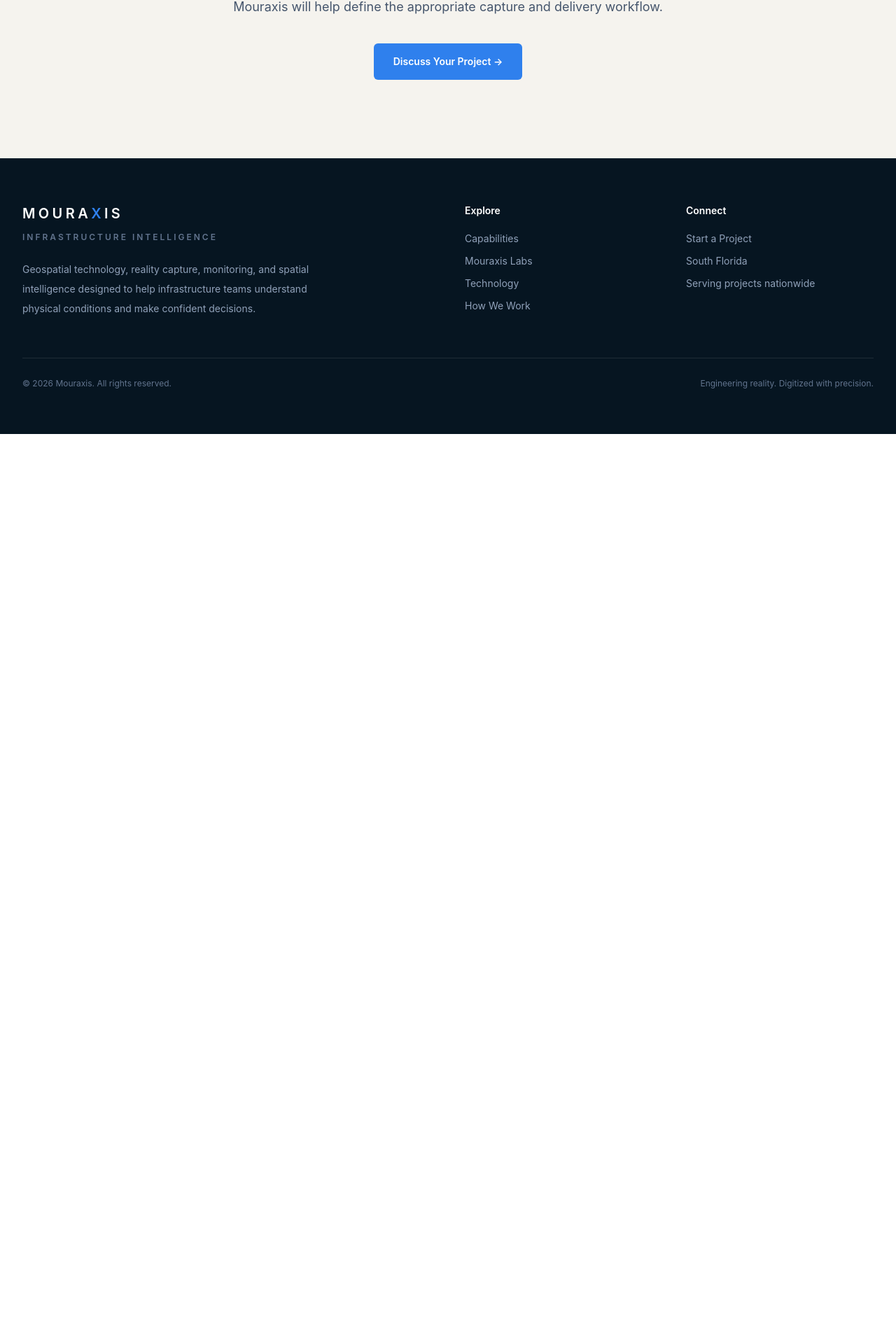
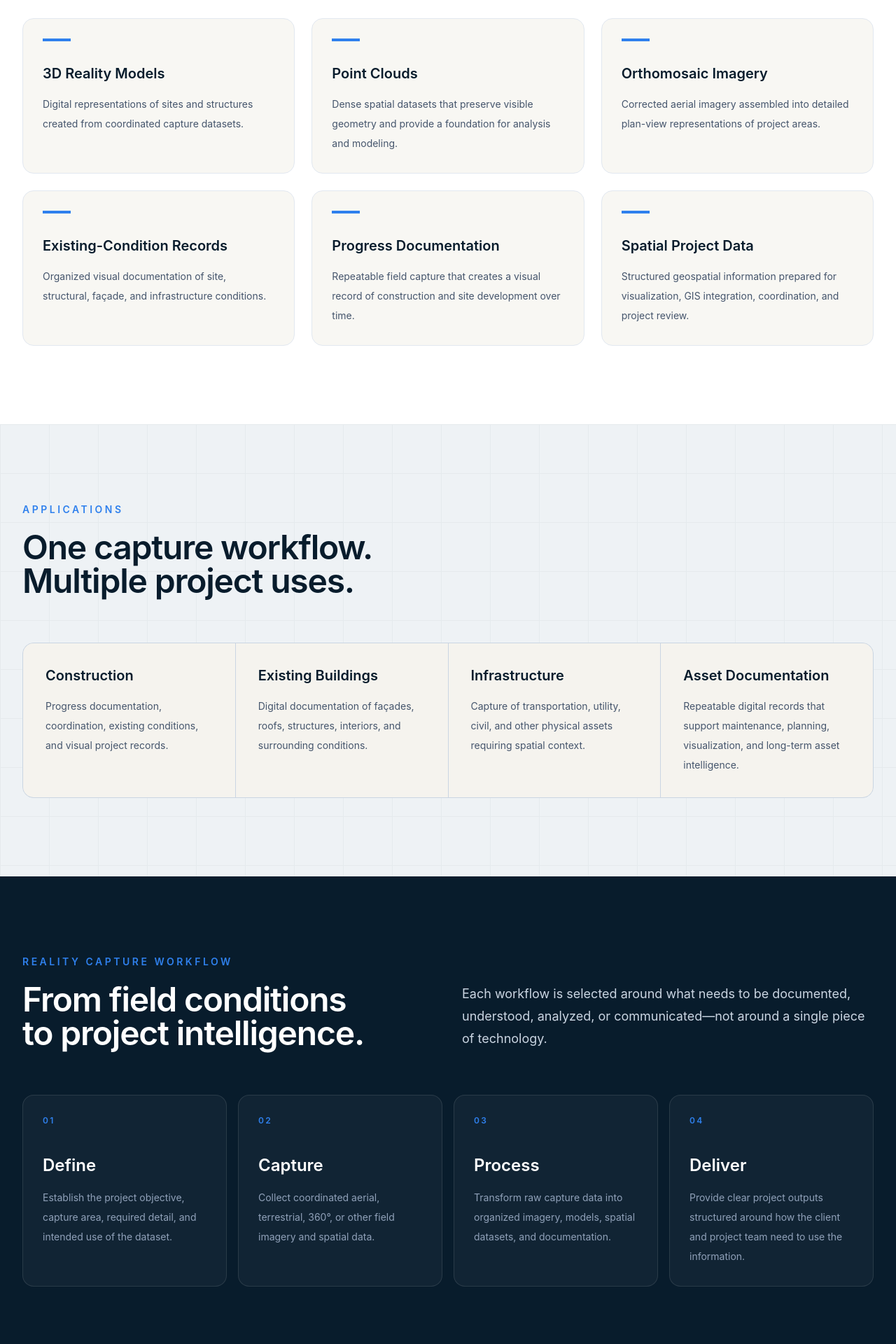
Before and after one commit to Jhimsk/mouraxis-website, a React (Vite) app: page /reality-capture in a window 1280 px wide. Shown: the part 2360-4280 px from the top of the page at 70% size. Before the commit the page ends 2980 px from the top, so only its background shows below. Built offline with nearby package versions, Linux system fonts and the light colour scheme.

Commit message:
Launch Reality Capture service page

```diff
--- a/src/components/CapabilityCard.jsx
+++ b/src/components/CapabilityCard.jsx
@@ -1,4 +1,10 @@
-function CapabilityCard({ icon, title, description, number }) {
+function CapabilityCard({
+  icon,
+  title,
+  description,
+  number,
+  href = "#contact",
+}) {
   return (
     <article className="group relative overflow-hidden rounded-2xl border border-slate-200 bg-white p-8 transition-all duration-300 hover:-translate-y-1 hover:border-[#2F80ED]/60 hover:shadow-[0_20px_60px_rgba(8,28,44,0.10)]">
 
@@ -27,7 +33,7 @@
         </p>
 
         <a
-          href="#contact"
+          href={href}
           className="mt-7 inline-flex items-center gap-2 text-sm font-semibold text-[#081C2C] transition-colors duration-200 group-hover:text-[#2F80ED]"
         >
           Learn More
--- a/src/pages/RealityCapturePage.jsx
+++ b/src/pages/RealityCapturePage.jsx
@@ -1,6 +1,45 @@
+import { useEffect } from "react"
 import realityCaptureImage from "../assets/images/reality-capture-construction.jpeg"
 
 function RealityCapturePage() {
+    useEffect(() => {
+  document.title = "Reality Capture Services | Mouraxis"
+
+  const description = document.querySelector('meta[name="description"]')
+  const canonical = document.querySelector('link[rel="canonical"]')
+
+  if (description) {
+    description.setAttribute(
+      "content",
+      "Reality capture for construction and infrastructure using aerial imagery, photogrammetry, LiDAR, 360° documentation, and advanced spatial workflows."
+    )
+  }
+
+  if (canonical) {
+    canonical.setAttribute(
+      "href",
+      "https://mouraxis.com/reality-capture/"
+    )
+  }
+
+  return () => {
+    document.title = "Mouraxis | Geospatial & Infrastructure Intelligence"
+
+    if (description) {
+      description.setAttribute(
+        "content",
+        "Mouraxis provides geospatial intelligence, reality capture, digital twins, construction monitoring, and infrastructure documentation for the built environment."
+      )
+    }
+
+    if (canonical) {
+      canonical.setAttribute(
+        "href",
+        "https://mouraxis.com/"
+      )
+    }
+  }
+}, [])
   return (
     <main className="bg-[#F5F3EE]">
 
@@ -201,7 +240,226 @@
           </div>
         </div>
       </section>
+             {/* DELIVERABLES */}
+      <section className="bg-white py-28">
+        <div className="mx-auto max-w-7xl px-6 lg:px-8">
 
+          <div className="grid gap-12 lg:grid-cols-[0.8fr_1.2fr] lg:items-end">
+
+            <div>
+              <p className="text-sm font-semibold uppercase tracking-[0.25em] text-[#2F80ED]">
+                Reality Capture Deliverables
+              </p>
+
+              <h2 className="mt-5 text-4xl font-semibold tracking-tight text-[#081C2C] md:text-5xl">
+                Field data transformed
+                <br />
+                into usable outputs.
+              </h2>
+            </div>
+
+            <p className="max-w-2xl text-lg leading-8 text-slate-600">
+              Capture is only the beginning. Mouraxis processes field data into
+              organized visual and spatial deliverables that help project teams
+              document conditions, understand context, coordinate work, and
+              communicate complex information.
+            </p>
+
+          </div>
+
+          <div className="mt-16 grid gap-6 md:grid-cols-2 lg:grid-cols-3">
+
+            {[
+              {
+                title: "3D Reality Models",
+                description:
+                  "Digital representations of sites and structures created from coordinated capture datasets.",
+              },
+              {
+                title: "Point Clouds",
+                description:
+                  "Dense spatial datasets that preserve visible geometry and provide a foundation for analysis and modeling.",
+              },
+              {
+                title: "Orthomosaic Imagery",
+                description:
+                  "Corrected aerial imagery assembled into detailed plan-view representations of project areas.",
+              },
+              {
+                title: "Existing-Condition Records",
+                description:
+                  "Organized visual documentation of site, structural, façade, and infrastructure conditions.",
+              },
+              {
+                title: "Progress Documentation",
+                description:
+                  "Repeatable field capture that creates a visual record of construction and site development over time.",
+              },
+              {
+                title: "Spatial Project Data",
+                description:
+                  "Structured geospatial information prepared for visualization, GIS integration, coordination, and project review.",
+              },
+            ].map((item) => (
+              <div
+                key={item.title}
+                className="group rounded-2xl border border-slate-200 bg-[#F8F7F3] p-7 transition-all duration-300 hover:-translate-y-1 hover:border-[#2F80ED]/40 hover:shadow-lg"
+              >
+                <div className="h-1 w-10 bg-[#2F80ED] transition-all duration-300 group-hover:w-16" />
+
+                <h3 className="mt-8 text-xl font-semibold text-[#081C2C]">
+                  {item.title}
+                </h3>
+
+                <p className="mt-4 text-sm leading-7 text-slate-600">
+                  {item.description}
+                </p>
+              </div>
+            ))}
+
+          </div>
+        </div>
+      </section>
+
+
+      {/* APPLICATIONS */}
+      <section className="relative overflow-hidden bg-[#EEF2F5] py-28">
+
+        {/* Technical grid */}
+        <div className="pointer-events-none absolute inset-0 opacity-[0.03]">
+          <div
+            className="h-full w-full"
+            style={{
+              backgroundImage:
+                "linear-gradient(#081C2C 1px, transparent 1px), linear-gradient(90deg, #081C2C 1px, transparent 1px)",
+              backgroundSize: "70px 70px",
+            }}
+          />
+        </div>
+
+        <div className="relative mx-auto max-w-7xl px-6 lg:px-8">
+
+          <p className="text-sm font-semibold uppercase tracking-[0.25em] text-[#2F80ED]">
+            Applications
+          </p>
+
+          <h2 className="mt-5 max-w-3xl text-4xl font-semibold tracking-tight text-[#081C2C] md:text-5xl">
+            One capture workflow.
+            <br />
+            Multiple project uses.
+          </h2>
+
+          <div className="mt-16 grid gap-px overflow-hidden rounded-2xl border border-slate-300 bg-slate-300 md:grid-cols-2 lg:grid-cols-4">
+
+            {[
+              [
+                "Construction",
+                "Progress documentation, coordination, existing conditions, and visual project records.",
+              ],
+              [
+                "Existing Buildings",
+                "Digital documentation of façades, roofs, structures, interiors, and surrounding conditions.",
+              ],
+              [
+                "Infrastructure",
+                "Capture of transportation, utility, civil, and other physical assets requiring spatial context.",
+              ],
+              [
+                "Asset Documentation",
+                "Repeatable digital records that support maintenance, planning, visualization, and long-term asset intelligence.",
+              ],
+            ].map(([title, description]) => (
+              <div
+                key={title}
+                className="bg-[#F5F3EE] p-8 transition hover:bg-white"
+              >
+                <h3 className="text-xl font-semibold text-[#081C2C]">
+                  {title}
+                </h3>
+
+                <p className="mt-4 text-sm leading-7 text-slate-600">
+                  {description}
+                </p>
+              </div>
+            ))}
+
+          </div>
+        </div>
+      </section>
+
+
+      {/* WORKFLOW */}
+      <section className="bg-[#081C2C] py-28 text-white">
+        <div className="mx-auto max-w-7xl px-6 lg:px-8">
+
+          <div className="grid gap-10 lg:grid-cols-2 lg:items-end">
+
+            <div>
+              <p className="text-sm font-semibold uppercase tracking-[0.25em] text-[#2F80ED]">
+                Reality Capture Workflow
+              </p>
+
+              <h2 className="mt-5 text-4xl font-semibold tracking-tight md:text-5xl">
+                From field conditions
+                <br />
+                to project intelligence.
+              </h2>
+            </div>
+
+            <p className="max-w-xl text-lg leading-8 text-slate-300">
+              Each workflow is selected around what needs to be documented,
+              understood, analyzed, or communicated—not around a single piece
+              of technology.
+            </p>
+
+          </div>
+
+          <div className="mt-16 grid gap-4 lg:grid-cols-4">
+
+            {[
+              [
+                "01",
+                "Define",
+                "Establish the project objective, capture area, required detail, and intended use of the dataset.",
+              ],
+              [
+                "02",
+                "Capture",
+                "Collect coordinated aerial, terrestrial, 360°, or other field imagery and spatial data.",
+              ],
+              [
+                "03",
+                "Process",
+                "Transform raw capture data into organized imagery, models, spatial datasets, and documentation.",
+              ],
+              [
+                "04",
+                "Deliver",
+                "Provide clear project outputs structured around how the client and project team need to use the information.",
+              ],
+            ].map(([number, title, description]) => (
+              <div
+                key={number}
+                className="group rounded-2xl border border-white/10 bg-white/[0.04] p-7 transition-all duration-300 hover:-translate-y-1 hover:border-[#2F80ED]/50 hover:bg-white/[0.06]"
+              >
+                <p className="text-xs font-semibold tracking-[0.2em] text-[#2F80ED]">
+                  {number}
+                </p>
+
+                <h3 className="mt-10 text-2xl font-semibold">
+                  {title}
+                </h3>
+
+                <p className="mt-4 text-sm leading-7 text-slate-400">
+                  {description}
+                </p>
+              </div>
+            ))}
+
+          </div>
+
+        </div>
+      </section>
       {/* CTA */}
       <section className="bg-[#F5F3EE] py-28">
         <div className="mx-auto max-w-4xl px-6 text-center">
--- a/src/sections/Capabilities.jsx
+++ b/src/sections/Capabilities.jsx
@@ -107,6 +107,7 @@
     description:
       "Drone photogrammetry, LiDAR, 360° imaging, and reality modeling that convert buildings, sites, and infrastructure into measurable digital assets.",
     icon: <RealityCaptureIcon />,
+    href: "/reality-capture/",
   },
   {
     number: "02",
@@ -192,6 +193,7 @@
               icon={capability.icon}
               title={capability.title}
               description={capability.description}
+              href={capability.href}
             />
           ))}
         </div>
```
Also changed, not shown: 1 other file (tests, documents, lock files or other folders).
